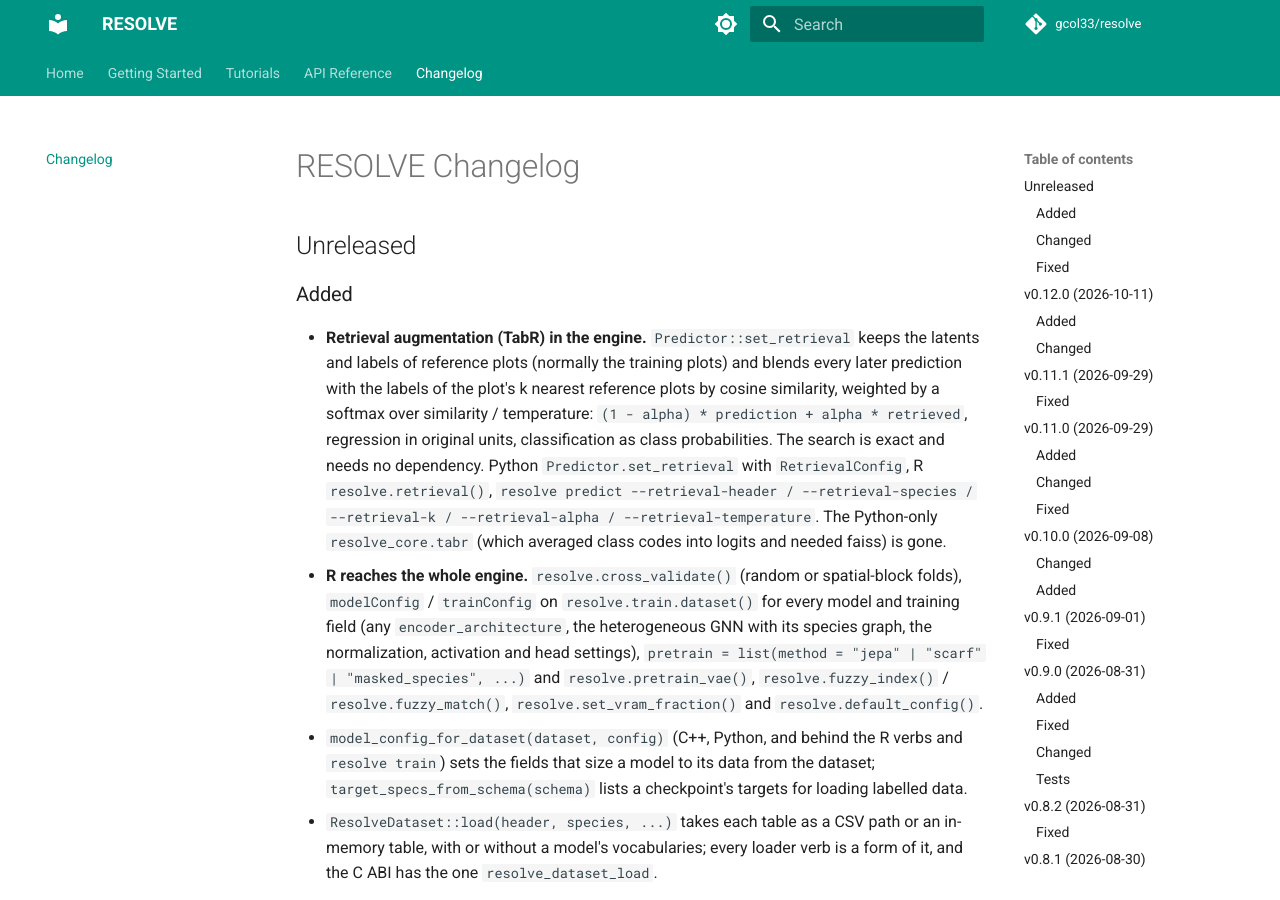
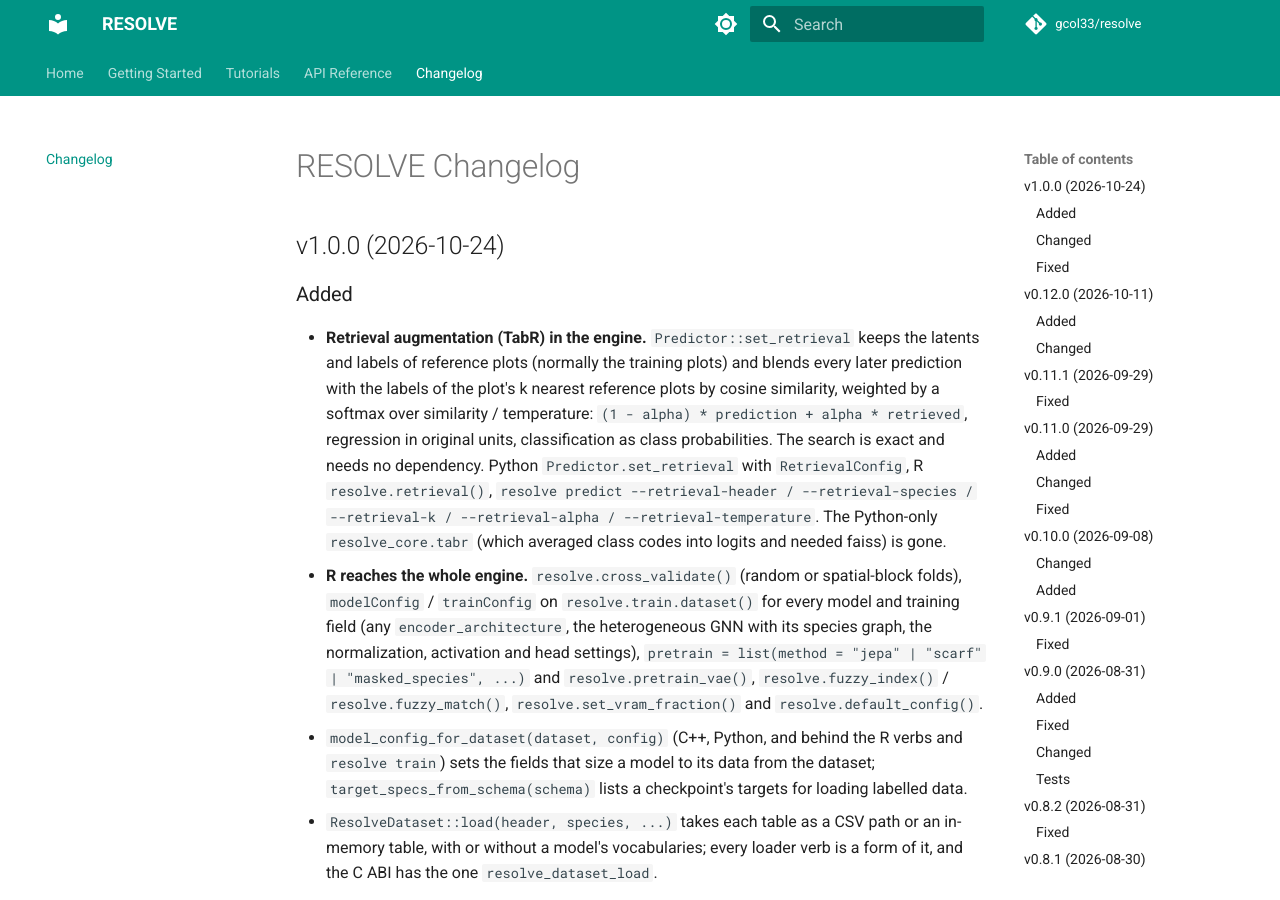
Before and after one commit to gcol33/resolve, an MkDocs documentation site: the page built from docs/changelog.md, in a window 1280 px wide and 900 px high. Built offline with MkDocs 1.6.1 and Material for MkDocs 9.7.7, drawn with Linux system fonts in a browser that asks for light colours; comment, search, counter and statistics services are not loaded.

Commit message:
release: v1.0.0
Co-Authored-By: Claude Opus 5.5 <noreply@anthropic.com>
Claude-Session: https://claude.ai/code/session_019QtyXHhi54EnrXQNNVjuZQ

```diff
--- a/NEWS.md
+++ b/NEWS.md
@@ -1,6 +1,6 @@
 # RESOLVE Changelog
 
-## Unreleased
+## v1.0.0 (2026-10-24)
 
 ### Added
 
--- a/src/core/pyproject.toml
+++ b/src/core/pyproject.toml
@@ -6,7 +6,7 @@ build-backend = "scikit_build_core.build"
 
 [project]
 name = "resolve-core"
-version = "0.12.0"
+version = "1.0.0"
 description = "RESOLVE C++ engine: predict sample outcomes from compositional data via learned representations"
 readme = "python/README.md"
 license = {text = "MIT"}
```
Also changed, not shown: 4 other files.
